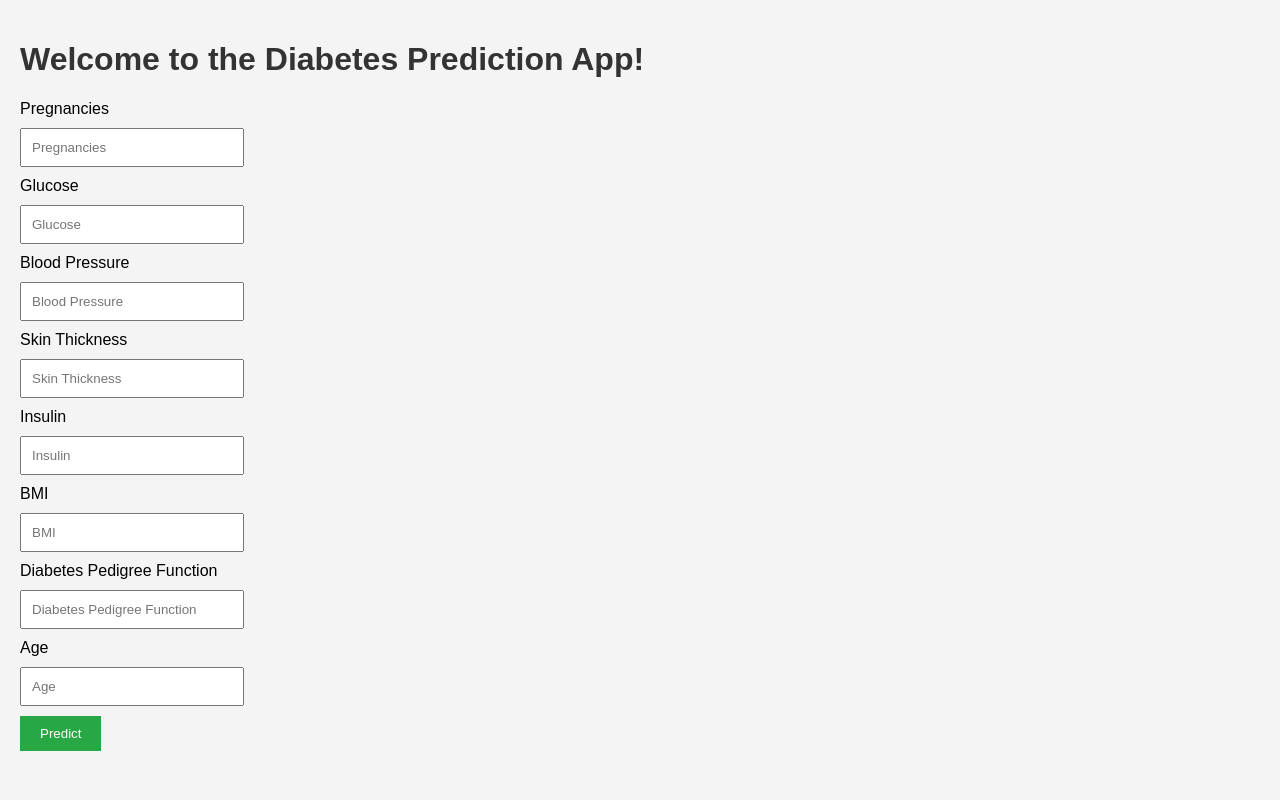
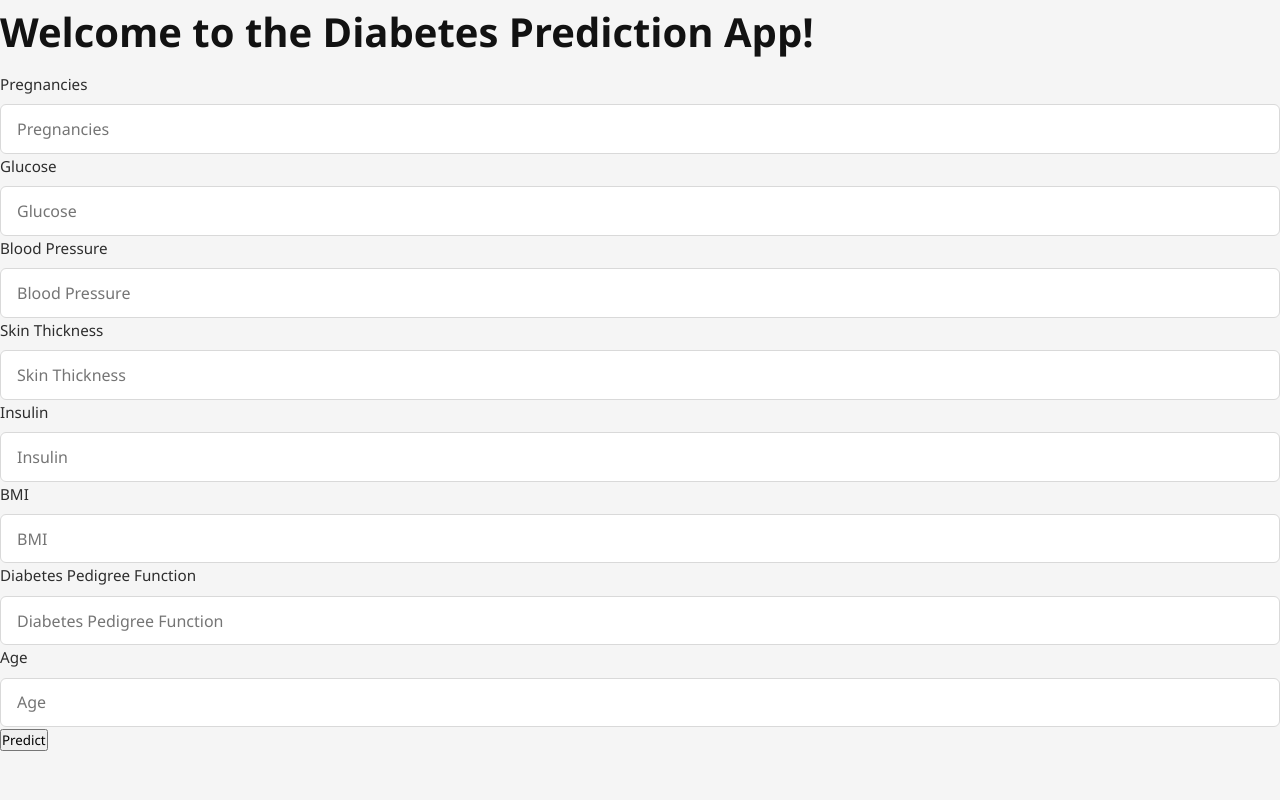
Before and after one commit to nilj07/Diabetes_prediction_WebApp, a Flask app: page / in a window 1280 px wide. Run offline with Flask 3, Linux system fonts and the light colour scheme.

Commit message:
Update style.css

```diff
--- a/static/style.css
+++ b/static/style.css
@@ -1,35 +1,212 @@
+:root {
+            --primary-black: #121212;
+            --dark-grey: #2D2D2D;
+            --medium-grey: #444444;
+            --light-grey: #D9D9D9;
+            --accent-color: #4A6FA5;
+            --white: #FFFFFF;
+            --error-red: #D32F2F;
+            --success-green: #388E3C;
+        }
+
+        * {
+            margin: 0;
+            padding: 0;
+            box-sizing: border-box;
+            font-family: 'Segoe UI', Tahoma, Geneva, Verdana, sans-serif;
+        }
+
         body {
-    font-family: Arial, sans-serif;
-    background-color: #f4f4f4;
-    margin: 0;
-    padding: 20px;
+            background-color: #F5F5F5;
+            color: var(--primary-black);
+            line-height: 1.6;
+        }
+
+        .container {
+            max-width: 1200px;
+            margin: 0 auto;
+            padding: 2rem;
+        }
+
+        header {
+            text-align: center;
+            margin-bottom: 2.5rem;
+            padding-bottom: 1.5rem;
+            border-bottom: 1px solid var(--light-grey);
         }
 
         h1 {
-    color: #333;
+            font-size: 2.5rem;
+            margin-bottom: 0.5rem;
+            color: var(--primary-black);
+            font-weight: 600;
         }
 
-input {
-    display: block;
-    margin: 10px 0;
-    padding: 10px;
-    width: 200px;
+        .subtitle {
+            color: var(--medium-grey);
+            font-size: 1.1rem;
         }
 
-button {
-    padding: 10px 20px;
-    background-color: #28a745;
-    color: white;
-    border: none;
-    cursor: pointer;
+        .predictor-card {
+            background-color: var(--white);
+            border-radius: 10px;
+            box-shadow: 0 10px 30px rgba(0, 0, 0, 0.1);
+            padding: 2.5rem;
+            margin-bottom: 2rem;
         }
 
-button:hover {
-    background-color: #218838;
+        .form-grid {
+            display: grid;
+            grid-template-columns: repeat(auto-fill, minmax(300px, 1fr));
+            gap: 1.5rem;
+            margin-bottom: 2rem;
         }
 
-#result {
-    margin-top: 20px;
-    font-size: 20px;
-    color: #333;
+        .input-group {
+            margin-bottom: 1rem;
         }
+
+        label {
+            display: block;
+            margin-bottom: 0.5rem;
+            color: var(--dark-grey);
+            font-weight: 500;
+            font-size: 0.95rem;
+        }
+
+        input, select {
+            width: 100%;
+            padding: 0.8rem 1rem;
+            border: 1px solid var(--light-grey);
+            border-radius: 6px;
+            font-size: 1rem;
+            transition: all 0.3s ease;
+            background-color: var(--white);
+        }
+
+        input:focus, select:focus {
+            outline: none;
+            border-color: var(--accent-color);
+            box-shadow: 0 0 0 2px rgba(74, 111, 165, 0.2);
+        }
+
+        .button-container {
+            text-align: center;
+            margin-top: 2rem;
+        }
+
+        .predict-button {
+            background-color: var(--primary-black);
+            color: var(--white);
+            border: none;
+            padding: 1rem 2.5rem;
+            font-size: 1.1rem;
+            border-radius: 6px;
+            cursor: pointer;
+            transition: all 0.3s ease;
+            font-weight: 600;
+            text-transform: uppercase;
+            letter-spacing: 0.5px;
+        }
+
+        .predict-button:hover {
+            background-color: var(--dark-grey);
+            transform: translateY(-2px);
+            box-shadow: 0 5px 15px rgba(0, 0, 0, 0.2);
+        }
+
+        .predict-button:active {
+            transform: translateY(0);
+        }
+
+        .result-container {
+            display: none;
+            text-align: center;
+            margin-top: 2rem;
+            padding: 2rem;
+            border-radius: 10px;
+            animation: fadeIn 0.5s ease-out;
+        }
+
+        .result-title {
+            font-size: 1.5rem;
+            margin-bottom: 1rem;
+            font-weight: 600;
+        }
+
+        .negative {
+            background-color: rgba(56, 142, 60, 0.1);
+            border: 1px solid var(--success-green);
+            color: var(--success-green);
+        }
+
+        .positive {
+            background-color: rgba(211, 47, 47, 0.1);
+            border: 1px solid var(--error-red);
+            color: var(--error-red);
+        }
+
+        .visually-hidden {
+            position: absolute;
+            width: 1px;
+            height: 1px;
+            padding: 0;
+            margin: -1px;
+            overflow: hidden;
+            clip: rect(0, 0, 0, 0);
+            white-space: nowrap;
+            border-width: 0;
+        }
+
+        footer {
+            text-align: center;
+            margin-top: 3rem;
+            color: var(--medium-grey);
+            font-size: 0.9rem;
+        }
+
+        @keyframes fadeIn {
+            from { opacity: 0; transform: translateY(10px); }
+            to { opacity: 1; transform: translateY(0); }
+        }
+
+        @media (max-width: 768px) {
+            .container {
+                padding: 1.5rem;
+            }
+
+            .predictor-card {
+                padding: 1.5rem;
+            }
+
+            h1 {
+                font-size: 2rem;
+            }
+
+            .form-grid {
+                grid-template-columns: 1fr;
+            }
+        }
+
+        @media (max-width: 480px) {
+            .container {
+                padding: 1rem;
+            }
+
+            .predictor-card {
+                padding: 1rem;
+            }
+
+            h1 {
+                font-size: 1.8rem;
+            }
+
+            input, select {
+                padding: 0.7rem;
+            }
+
+            .predict-button {
+                padding: 0.9rem 2rem;
+                font-size: 1rem;
+            }
+        }
```
Lines whose indentation alone changed are shown as unchanged.
